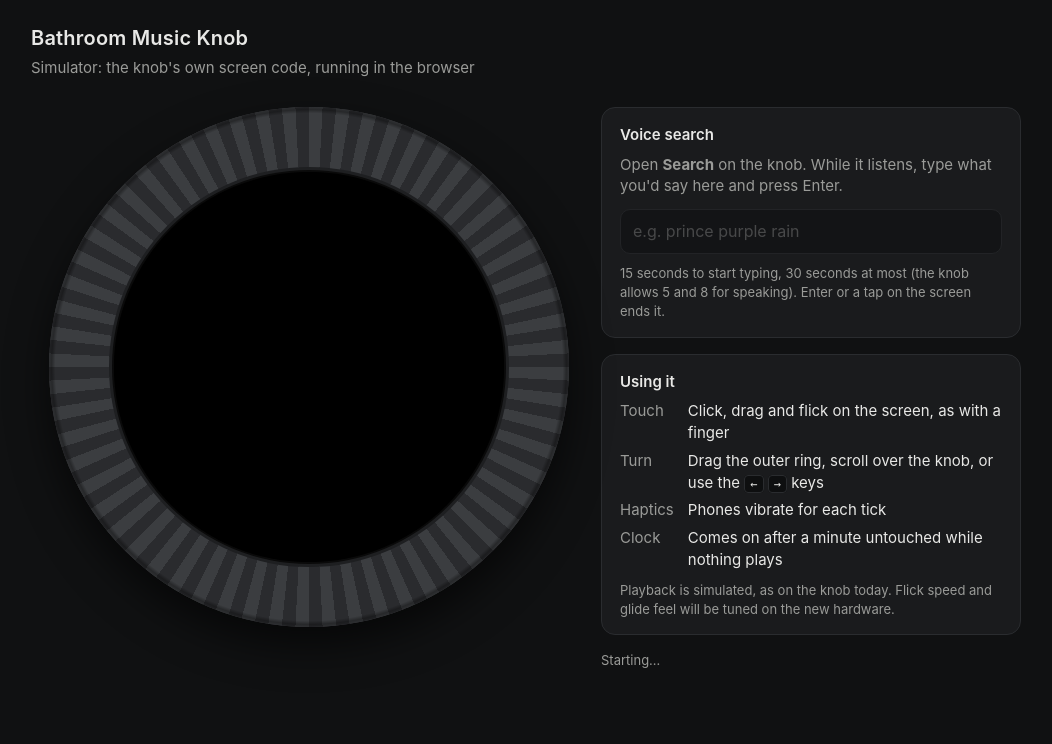
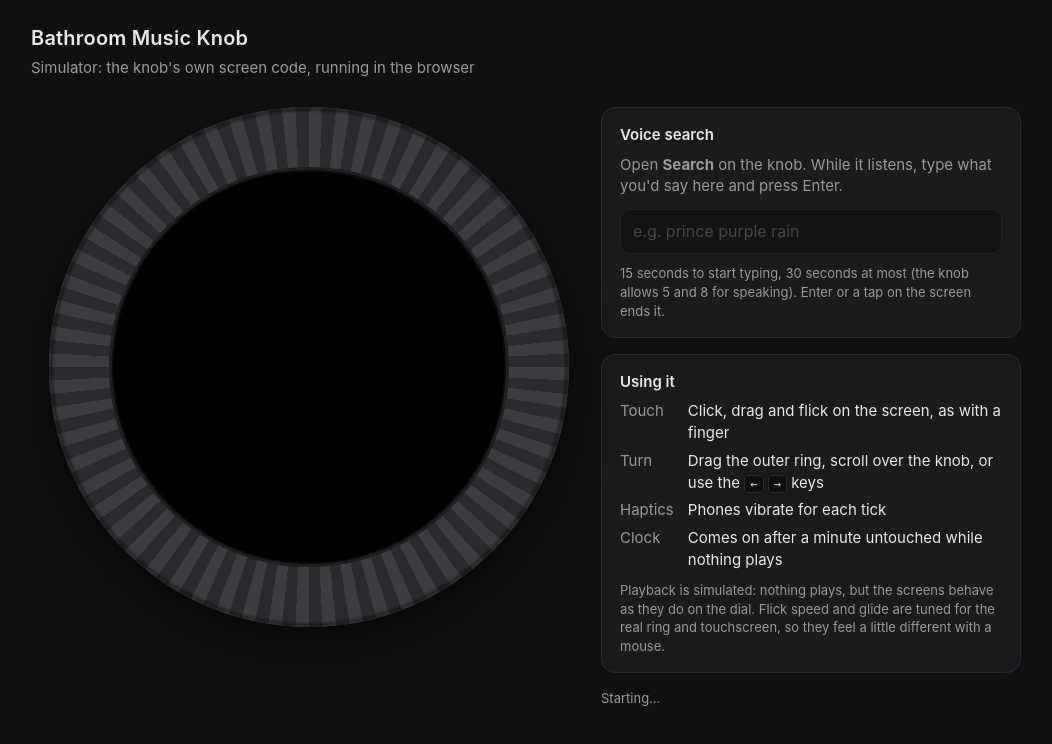
Before and after one commit to sygad/music-assistant-smart-dial, a plain HTML site: page sim/web/index.html in a window 1280 px wide. Shown: the whole page, without its empty margins (105-1157 px from the left). Drawn offline with Linux system fonts and the light colour scheme; no server answers; files whose address does not match are found by name.

Commit message:
Bring across the icon sources, the memory budget and the demo note
tools/png_to_c.py reads assets/figma/, and the firmware's CMake points
at docs/MEMORY.md; neither was here. sim/web/index.html had the old
note the published demo had already lost.

Co-Authored-By: Claude Opus 5.5 <noreply@anthropic.com>

```diff
--- a/sim/web/index.html
+++ b/sim/web/index.html
@@ -39,7 +39,7 @@
           <dt>Haptics</dt><dd>Phones vibrate for each tick</dd>
           <dt>Clock</dt><dd>Comes on after a minute untouched while nothing plays</dd>
         </dl>
-        <p class="note">Playback is simulated, as on the knob today. Flick speed and glide feel will be tuned on the new hardware.</p>
+        <p class="note">Playback is simulated: nothing plays, but the screens behave as they do on the dial. Flick speed and glide are tuned for the real ring and touchscreen, so they feel a little different with a mouse.</p>
       </section>
 
       <p class="status" id="status">Starting…</p>
```
Also changed, not shown: assets/figma/back.png (added), assets/figma/bass.png (added), assets/figma/subs.png (added), assets/figma/treble.png (added), assets/figma/trident.png (added), 2 other files.
